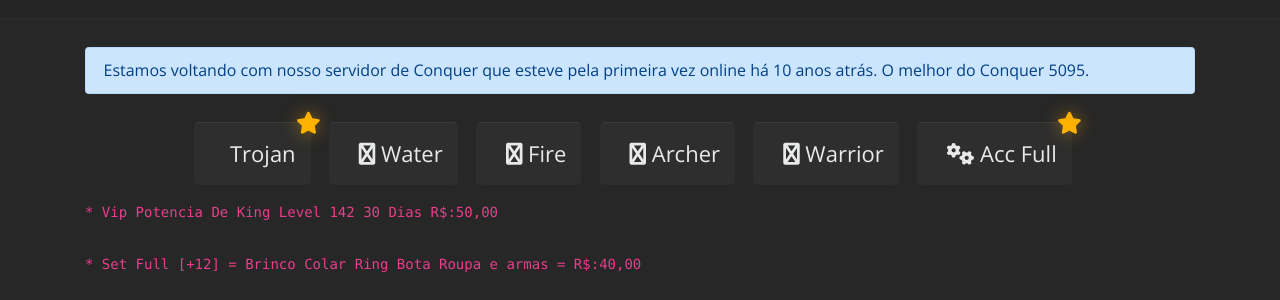
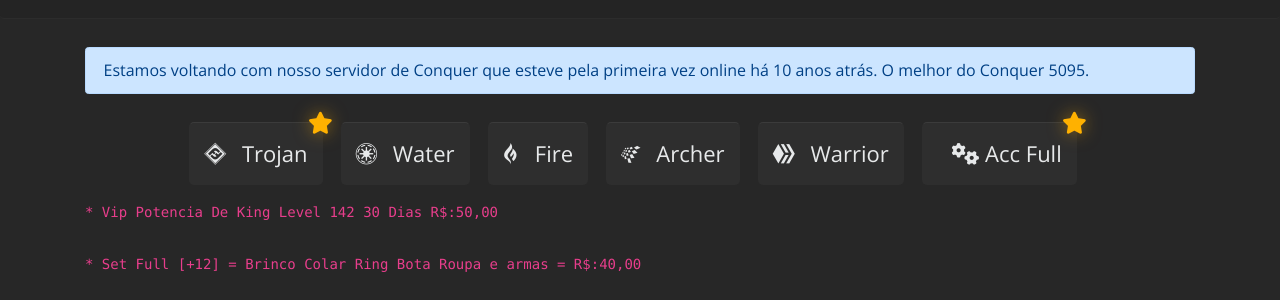
Before and after one commit to conquermedieval/conquermedieval.github.io, a Jekyll site: the page built from loja_online.html, in a window 1280 px wide. Shown: the part 249-549 px from the top of the page. Built offline with Jekyll 4.4.1, drawn with Linux system fonts in a browser that asks for light colours.

Commit message:
Update loja_online.html

```diff
--- a/loja_online.html
+++ b/loja_online.html
@@ -9,19 +9,19 @@
          <div class="text-center">
             </a>
             <a class="btn" role="button" href="#" data-toggle="modal" data-target="#pix-modal">
-                <i class="fa fa-eercast"></i> Trojan<i class="fa-solid fa-star"></i>
+                <i class="fa-brands fa-fantasy-flight-games"></i> Trojan<i class="fa-solid fa-star"></i>
             </a>
             <a class="btn" role="button" href="#" data-toggle="modal" data-target="#bitcoin-modal">
-                <i class="fa fa-empire"></i> Water
+                <i class="fa-brands fa-galactic-republic"></i> Water
             </a>
             <a class="btn" role="button" href="#" data-toggle="modal" data-target="#ethereum-modal">
-                <i class="fa fa-free-code-camp"></i> Fire
+                <i class="fa-brands fa-gripfire"></i> Fire
             </a>
             <a class="btn" role="button" href="#" data-toggle="modal" data-target="#accfull-modal">
-                <i class="fa fa-gg"></i> Archer
+                <i class="fa-brands fa-schlix"></i> Archer
             </a>
             <a class="btn" role="button" href="#" data-toggle="modal" data-target="#accfull-modal">
-                <i class="fa fa-delicious"></i> Warrior
+                <i class="fa-brands fa-hive"></i> Warrior
             </a>
             <a class="btn" role="button" href="#" data-toggle="modal" data-target="#accfull-modal">
                 <i class="fa fa-cogs"></i> Acc Full<i class="fa-solid fa-star"></i>
```
